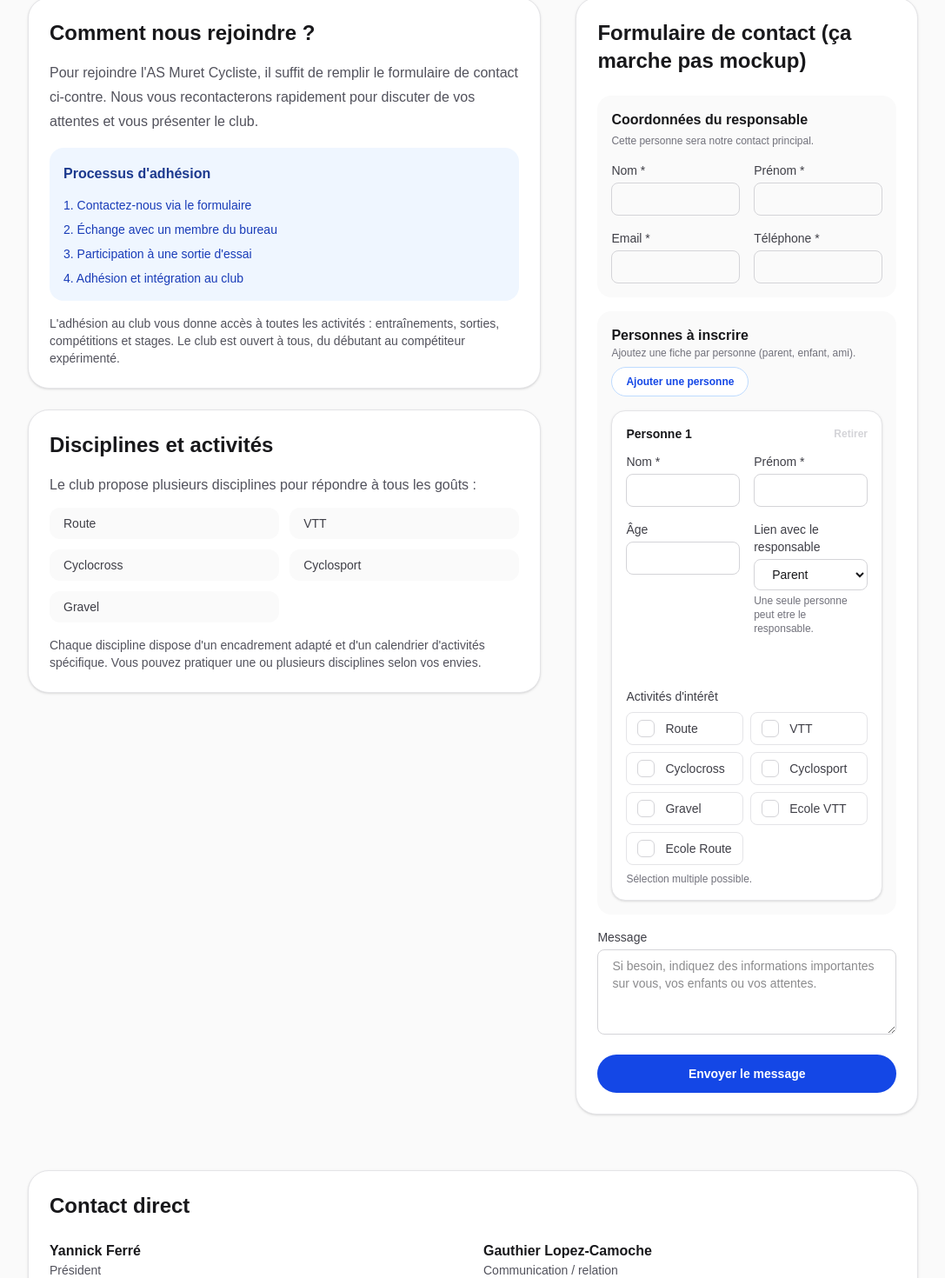
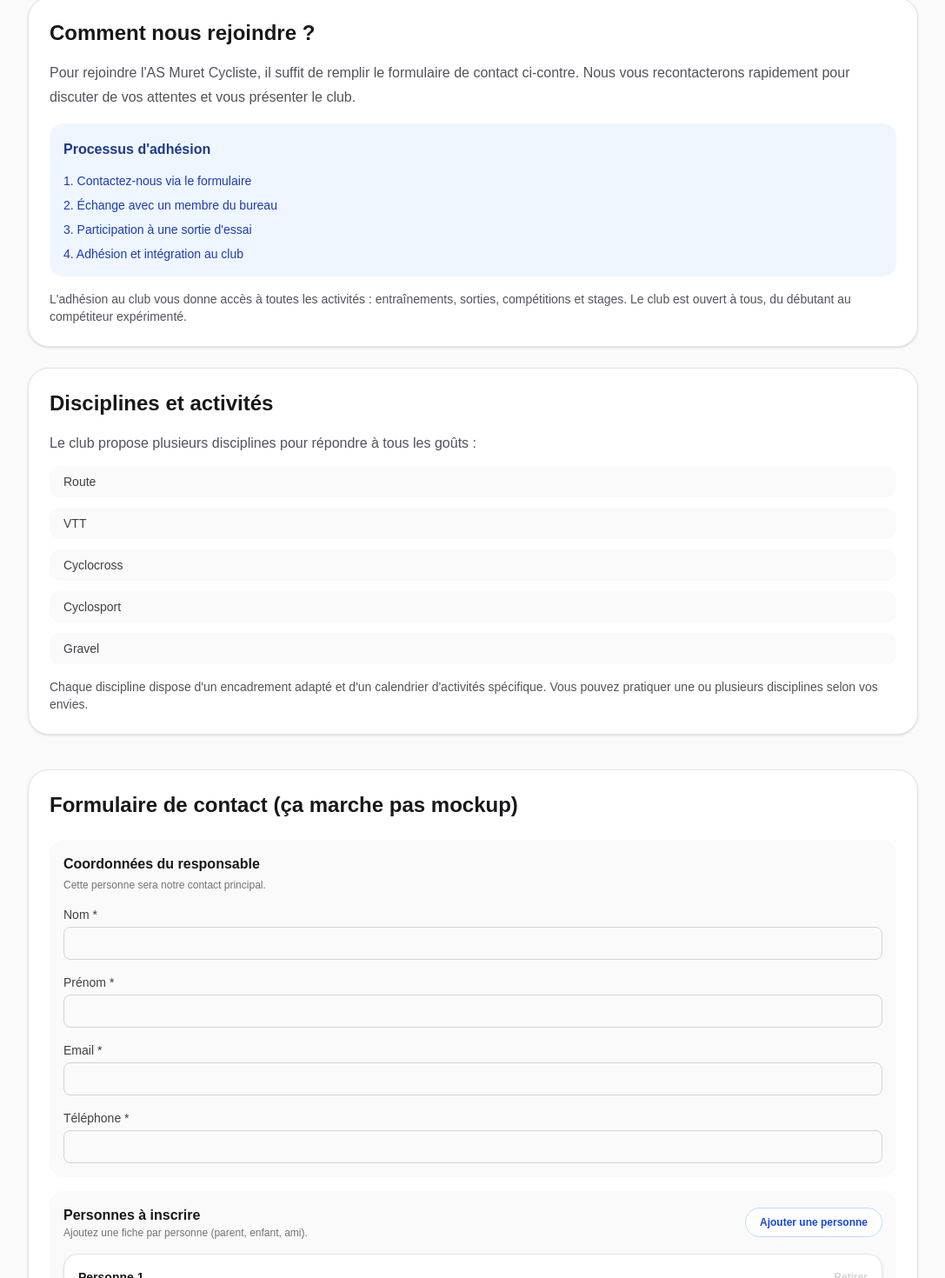
Before and after one commit to enzofrnt/AS-Muret, a Next.js app: page /rejoindre in a window 1280 px wide. Shown: the part 360-1830 px from the top of the page at 87% size, without its empty margins (96-1183 px from the left). Built offline with nearby package versions, Linux system fonts and the light colour scheme.

Commit message:
Remove responsive grid columns from rejoindre page
Replaces all 'sm:grid-cols-2' and 'lg:grid-cols-[1.2fr_0.8fr]' grid classes with single-column layouts in the rejoindre page. This simplifies the layout and removes responsive column behavior.

```diff
--- a/src/app/rejoindre/page.tsx
+++ b/src/app/rejoindre/page.tsx
@@ -210,7 +210,7 @@
           </p>
         </div>
 
-        <section className="grid gap-10 lg:grid-cols-[1.2fr_0.8fr]">
+        <section className="grid gap-10">
           <div className="space-y-6">
             <div className="rounded-3xl border border-zinc-200 bg-white p-6 shadow-sm">
               <h2 className="text-2xl font-semibold">Comment nous rejoindre ?</h2>
@@ -248,7 +248,7 @@
                   Le club propose plusieurs disciplines pour répondre à tous les
                   goûts :
                 </p>
-                <div className="grid gap-3 sm:grid-cols-2">
+                <div className="grid gap-3">
                   {["Route", "VTT", "Cyclocross", "Cyclosport", "Gravel"].map(
                     (discipline) => (
                       <div
@@ -289,7 +289,7 @@
                   <p className="mt-1 text-xs text-zinc-500">
                     Cette personne sera notre contact principal.
                   </p>
-                  <div className="mt-4 grid gap-4 sm:grid-cols-2">
+                  <div className="mt-4 grid gap-4">
                     <div>
                       <label
                         htmlFor="contact-nom"
@@ -400,7 +400,7 @@
                             Retirer
                           </button>
                         </div>
-                        <div className="mt-3 grid gap-4 sm:grid-cols-2">
+                        <div className="mt-3 grid gap-4">
                           <div>
                             <label
                               htmlFor={`participant-nom-${participant.id}`}
@@ -529,7 +529,7 @@
                           <span className="block text-sm font-medium text-zinc-700">
                             Activités d&apos;intérêt
                           </span>
-                          <div className="mt-2 grid gap-2 sm:grid-cols-2">
+                          <div className="mt-2 grid gap-2">
                             {activityOptions.map((option) => (
                               <label
                                 key={`${participant.id}-${option.value}`}
@@ -606,7 +606,7 @@
 
         <section className="rounded-3xl border border-zinc-200 bg-white p-6 shadow-sm">
           <h2 className="text-2xl font-semibold">Contact direct</h2>
-          <div className="mt-6 grid gap-6 text-sm text-zinc-600 sm:grid-cols-2">
+          <div className="mt-6 grid gap-6 text-sm text-zinc-600">
             <div>
               <p className="text-base font-semibold text-zinc-900">
                 Yannick Ferré
```
